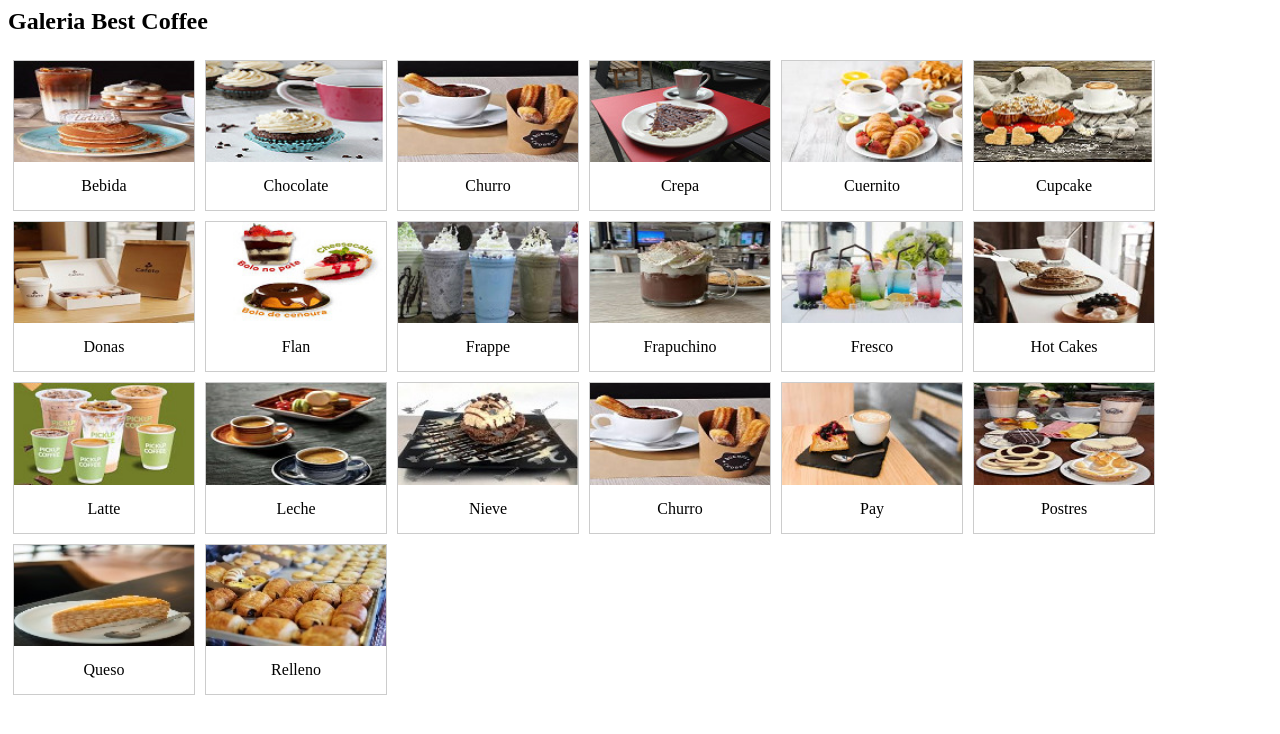
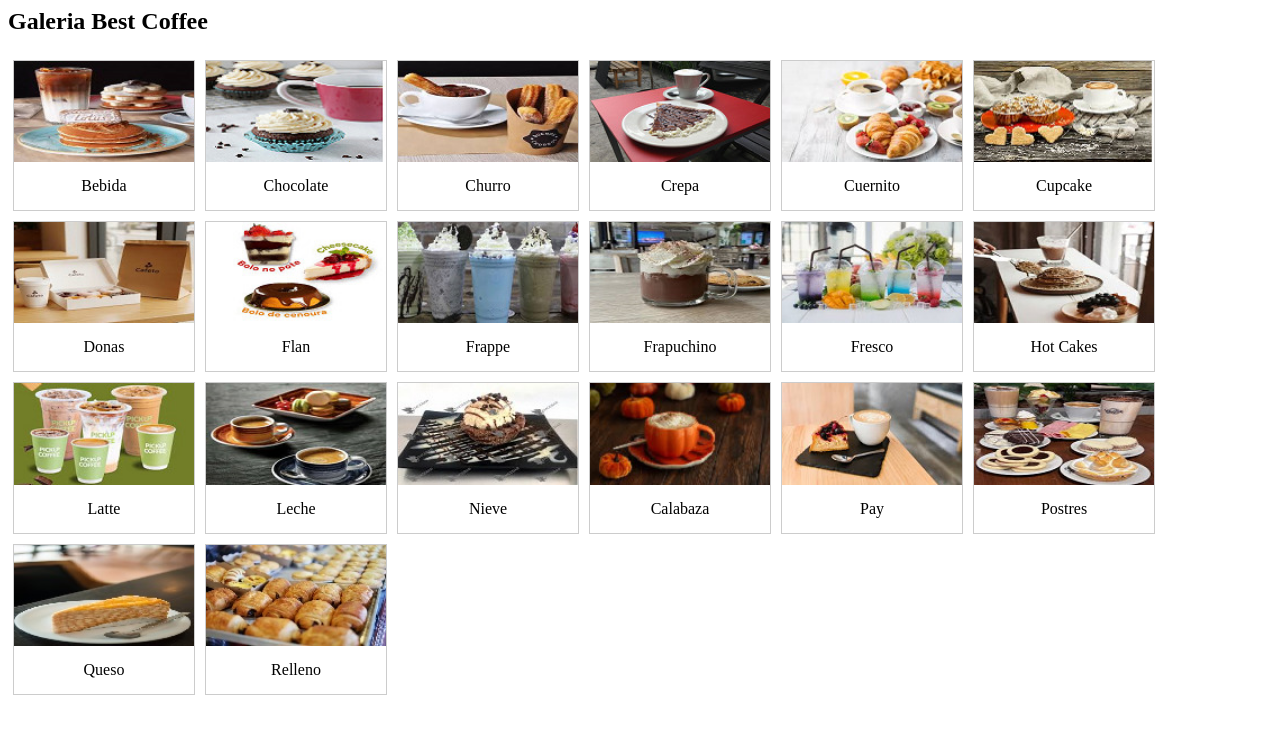
Before and after one commit to mariana22-hub/Best_Coffee, a plain HTML site: page galeria.html in a window 1280 px wide. Drawn offline with Linux system fonts and the light colour scheme.

Commit message:
galeria.html

```diff
--- a/galeria.html
+++ b/galeria.html
@@ -109,10 +109,10 @@
  </div>
 
  <div class="gallery-item">
-<a target="_blank" href="churro.jpg">
-<img src="mini_churro.jpg" alt="Northern Lights">
+<a target="_blank" href="calabaza.jpg">
+<img src="mini_calabaza.jpg" alt="Northern Lights">
 </a>
-<div class="desc">Churro</div>
+<div class="desc">Calabaza</div>
  </div>
 
  <div class="gallery-item">
```
